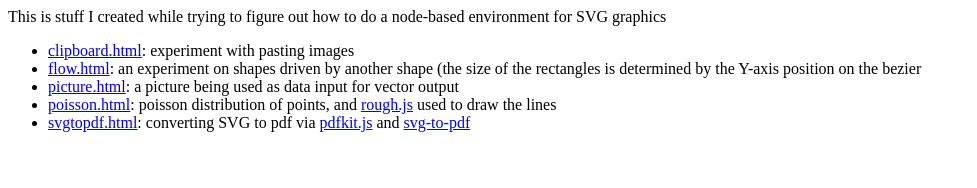
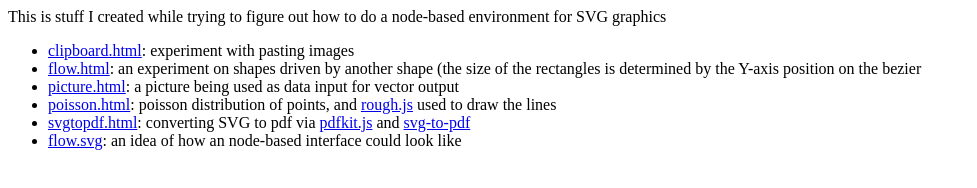
Before and after one commit to simonecesano/Nodino, a plain HTML site: page index.html in a window 1280 px wide. Shown: the whole page, without its empty margins (0-977 px from the left). Drawn offline with nearby package versions, Linux system fonts and the light colour scheme.

Commit message:
added handmade presentation, flow UI

```diff
--- a/index.html
+++ b/index.html
@@ -21,6 +21,7 @@ the Y-axis position on the bezier</li>
 <li><a href="picture.html">picture.html</a>: a picture being used as data input for vector output</li>
 <li><a href="poisson.html">poisson.html</a>: poisson distribution of points, and <a href="https://roughjs.com/">rough.js</a> used to draw the lines</li>
 <li><a href="svgtopdf.html">svgtopdf.html</a>: converting SVG to pdf via <a href="http://pdfkit.org/">pdfkit.js</a> and <a href="https://github.com/alafr/SVG-to-PDFKit">svg-to-pdf</a>  </li>
+<li><a href="flow.svg">flow.svg</a>: an idea of how an node-based interface could look like</li>
 </ul>
 
 </body>
```
